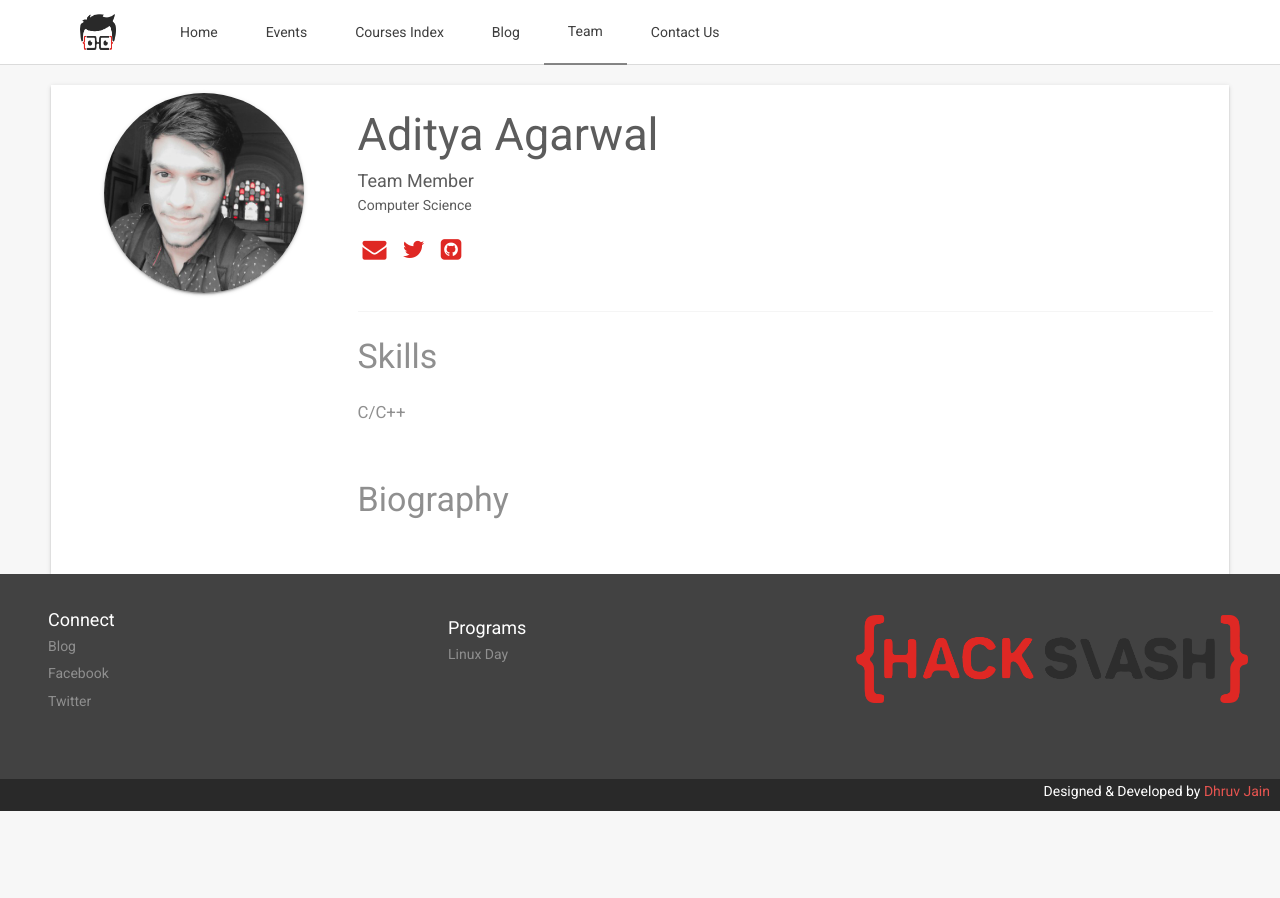
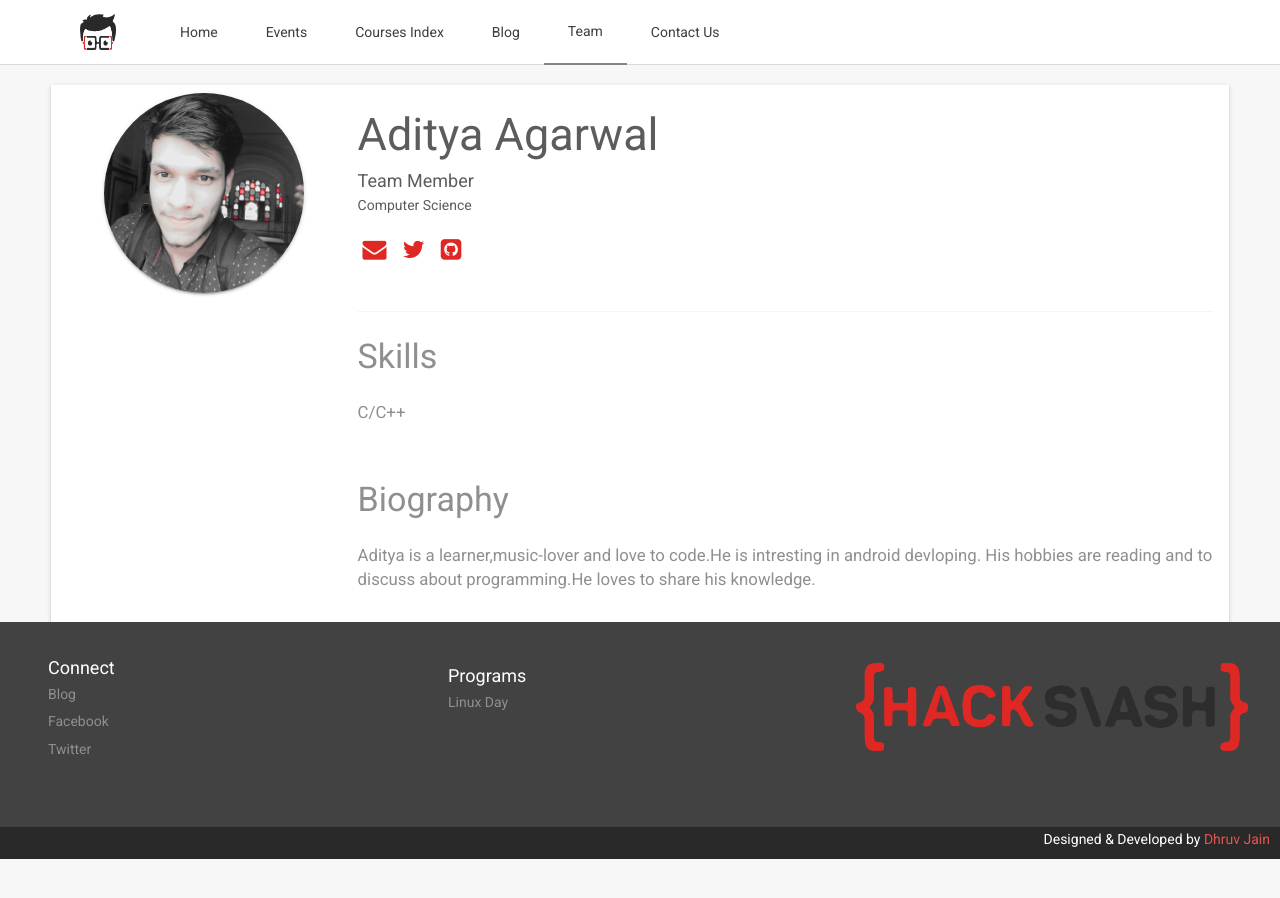
Before and after one commit to soumilk/hackslashjecrc.github.io, a Jekyll site: the page built from people/adityaagarwal.html, in a window 1280 px wide. Built offline with Jekyll 4.4.1, drawn with Linux system fonts in a browser that asks for light colours; nearby versions of some CDN libraries.

Commit message:
Update adityaagarwal.html

```diff
--- a/people/adityaagarwal.html
+++ b/people/adityaagarwal.html
@@ -12,5 +12,5 @@
 github: aditya81070
 skills:
   - skill: C/C++
-bio:
+bio: Aditya is a learner,music-lover and love to code.He is intresting in android devloping. His hobbies are reading and to discuss about programming.He loves to share his knowledge.
 ---
```
